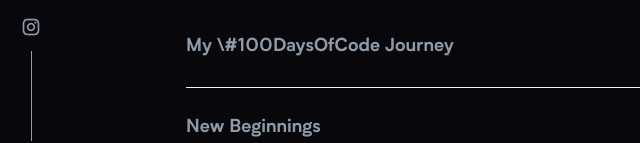
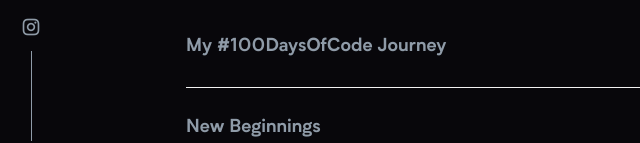
Before and after one commit to emmanuelallan/code.maxthestranger.com_v2, a Gatsby site: page / in a window 1280 px wide. Shown: the part 659-802 px from the top of the page, 29-669 px from the left. Built offline with nearby package versions, Linux system fonts and the light colour scheme; Gatsby itself is replaced by a stand-in of ours; no server answers.

Commit message:
removed escape character and added quotes

```diff
--- a/content/blog/my-100-days-of-code-journey/index.md
+++ b/content/blog/my-100-days-of-code-journey/index.md
@@ -1,5 +1,5 @@
 ---
-title: My \#100DaysOfCode Journey
+title: "My #100DaysOfCode Journey"
 date: "2022-02-06T17:42:32.169Z"
 description: The reason why, the process and what I learned
 ---
```
